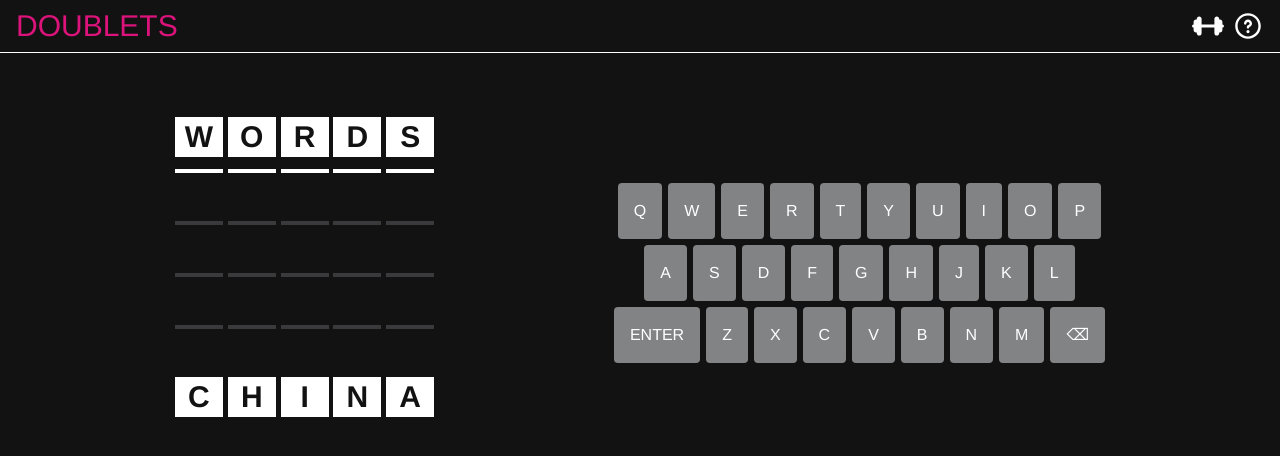
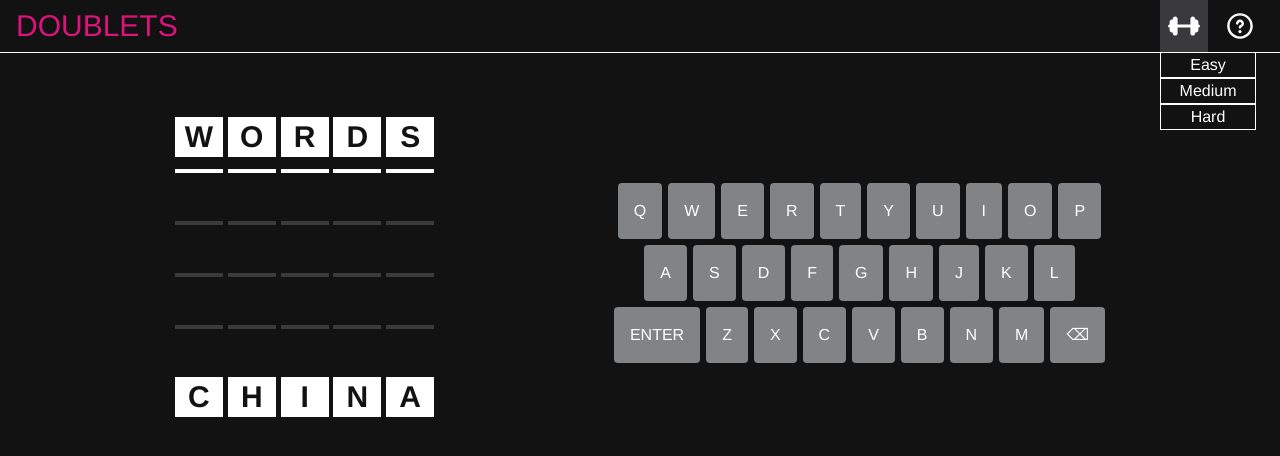
Before and after one commit to sam-jordan/doublets-game, a React (Vite) app: page / in a window 1280 px wide. Both pictures are taken after a click on the button 1208 px from the left and 26 px from the top of the page. Shown: the top 456 px of the page. Built offline with nearby package versions, Linux system fonts and the light colour scheme.

Commit message:
Add a Header component, add back ability to set difficulty

```diff
--- a/src/components/app.tsx
+++ b/src/components/app.tsx
@@ -8,6 +8,7 @@ import { Difficulties, WordTypes, type Guess } from '../logic/types';
 import Popup from './popup';
 import Word from './word';
 import Keyboard from './keyboard';
+import Header from './header';
 
 export default function App() {
     const [guesses, setGuesses] = useState<Guess[]>(emptyGuesses(4));
@@ -153,22 +154,22 @@ export default function App() {
         }
     }
 
-    // function handleDifficulty(nextDifficulty: Difficulties) {
-    //     if (nextDifficulty === difficulty) {
-    //         return;
-    //     }
+    function handleDifficulty(nextDifficulty: Difficulties) {
+        if (nextDifficulty === difficulty) {
+            return;
+        }
 
-    //     const guessesLength =
-    //         nextDifficulty === Difficulties.EASY
-    //             ? 4
-    //             : nextDifficulty === Difficulties.MEDIUM
-    //               ? 5
-    //               : 6;
+        const guessesLength =
+            nextDifficulty === Difficulties.EASY
+                ? 4
+                : nextDifficulty === Difficulties.MEDIUM
+                  ? 5
+                  : 6;
 
-    //     setDifficulty(nextDifficulty);
-    //     setCurrentGuess(0);
-    //     setGuesses(emptyGuesses(guessesLength));
-    // }
+        setDifficulty(nextDifficulty);
+        setCurrentGuess(0);
+        setGuesses(emptyGuesses(guessesLength));
+    }
 
     async function handleSubmit() {
         const result = await validateSolution(guesses, puzzle);
@@ -186,33 +187,7 @@ export default function App() {
 
     return (
         <div className='font-(family-name:--use-font-family) w-screen h-screen'>
-            <header className='flex justify-between border-b-1 px-4 py-2'>
-                <h1 className='text-3xl text-correct'>DOUBLETS</h1>
-                <div className='flex justify-between gap-x-2'>
-                    <button className='w-8'>
-                        <svg
-                            xmlns='http://www.w3.org/2000/svg'
-                            viewBox='0 0 640 640'
-                        >
-                            <path
-                                fill='rgb(255, 255, 255)'
-                                d='M96 176C96 149.5 117.5 128 144 128C170.5 128 192 149.5 192 176L192 288L448 288L448 176C448 149.5 469.5 128 496 128C522.5 128 544 149.5 544 176L544 192L560 192C586.5 192 608 213.5 608 240L608 288C625.7 288 640 302.3 640 320C640 337.7 625.7 352 608 352L608 400C608 426.5 586.5 448 560 448L544 448L544 464C544 490.5 522.5 512 496 512C469.5 512 448 490.5 448 464L448 352L192 352L192 464C192 490.5 170.5 512 144 512C117.5 512 96 490.5 96 464L96 448L80 448C53.5 448 32 426.5 32 400L32 352C14.3 352 0 337.7 0 320C0 302.3 14.3 288 32 288L32 240C32 213.5 53.5 192 80 192L96 192L96 176z'
-                            />
-                        </svg>
-                    </button>
-                    <button className='w-8'>
-                        <svg
-                            xmlns='http://www.w3.org/2000/svg'
-                            viewBox='0 0 640 640'
-                        >
-                            <path
-                                fill='rgb(255, 255, 255)'
-                                d='M528 320C528 205.1 434.9 112 320 112C205.1 112 112 205.1 112 320C112 434.9 205.1 528 320 528C434.9 528 528 434.9 528 320zM64 320C64 178.6 178.6 64 320 64C461.4 64 576 178.6 576 320C576 461.4 461.4 576 320 576C178.6 576 64 461.4 64 320zM320 240C302.3 240 288 254.3 288 272C288 285.3 277.3 296 264 296C250.7 296 240 285.3 240 272C240 227.8 275.8 192 320 192C364.2 192 400 227.8 400 272C400 319.2 364 339.2 344 346.5L344 350.3C344 363.6 333.3 374.3 320 374.3C306.7 374.3 296 363.6 296 350.3L296 342.2C296 321.7 310.8 307 326.1 302C332.5 299.9 339.3 296.5 344.3 291.7C348.6 287.5 352 281.7 352 272.1C352 254.4 337.7 240.1 320 240.1zM288 432C288 414.3 302.3 400 320 400C337.7 400 352 414.3 352 432C352 449.7 337.7 464 320 464C302.3 464 288 449.7 288 432z'
-                            />
-                        </svg>
-                    </button>
-                </div>
-            </header>
+            <Header handleDifficulty={handleDifficulty}/>
             <Popup popup={popup} />
             <div className='flex justify-evenly items-center mt-16'>
                 <div>
--- /dev/null
+++ b/src/components/header.tsx
@@ -0,0 +1,51 @@
+import { useState } from "react"
+import { Difficulties } from "../logic/types";
+
+export default function Header(props: { handleDifficulty: (nextDifficulty: Difficulties) => void }) {
+    const [showDifficulties, setShowDifficulties] = useState<boolean>();
+
+    return <header className='flex justify-between border-b-1 px-4'>
+        <h1 className='text-3xl text-correct py-2'>DOUBLETS</h1>
+        <div className='flex justify-between gap-x-2'>
+            <button className={'w-12 p-2 ' + (showDifficulties ? 'bg-inactive-border' : 'hover:bg-inactive-border')} onClick={() => setShowDifficulties(!showDifficulties)}>
+                <svg
+                    xmlns='http://www.w3.org/2000/svg'
+                    viewBox='0 0 640 640'
+                >
+                    <path
+                        fill='rgb(255, 255, 255)'
+                        d='M96 176C96 149.5 117.5 128 144 128C170.5 128 192 149.5 192 176L192 288L448 288L448 176C448 149.5 469.5 128 496 128C522.5 128 544 149.5 544 176L544 192L560 192C586.5 192 608 213.5 608 240L608 288C625.7 288 640 302.3 640 320C640 337.7 625.7 352 608 352L608 400C608 426.5 586.5 448 560 448L544 448L544 464C544 490.5 522.5 512 496 512C469.5 512 448 490.5 448 464L448 352L192 352L192 464C192 490.5 170.5 512 144 512C117.5 512 96 490.5 96 464L96 448L80 448C53.5 448 32 426.5 32 400L32 352C14.3 352 0 337.7 0 320C0 302.3 14.3 288 32 288L32 240C32 213.5 53.5 192 80 192L96 192L96 176z'
+                    />
+                </svg>
+            </button>
+            {showDifficulties ? <ul className="absolute top-13">
+                <li>
+                    <button className='border border-white w-24 cursor-pointer p-y-1 hover:bg-inactive-border' onClick={() => props.handleDifficulty(Difficulties.EASY)}>
+                        Easy
+                    </button>
+                </li>
+                <li>
+                    <button className='border border-white w-24 cursor-pointer p-y-1 hover:bg-inactive-border' onClick={() => props.handleDifficulty(Difficulties.MEDIUM)}>
+                        Medium
+                    </button>
+                </li>
+                <li>
+                    <button className='border border-white w-24 cursor-pointer p-y-1 hover:bg-inactive-border' onClick={() => props.handleDifficulty(Difficulties.HARD)}>
+                        Hard
+                    </button>
+                </li>
+            </ul> : null}
+            <button className='w-12 p-2 hover:bg-inactive-border'>
+                <svg
+                    xmlns='http://www.w3.org/2000/svg'
+                    viewBox='0 0 640 640'
+                >
+                    <path
+                        fill='rgb(255, 255, 255)'
+                        d='M528 320C528 205.1 434.9 112 320 112C205.1 112 112 205.1 112 320C112 434.9 205.1 528 320 528C434.9 528 528 434.9 528 320zM64 320C64 178.6 178.6 64 320 64C461.4 64 576 178.6 576 320C576 461.4 461.4 576 320 576C178.6 576 64 461.4 64 320zM320 240C302.3 240 288 254.3 288 272C288 285.3 277.3 296 264 296C250.7 296 240 285.3 240 272C240 227.8 275.8 192 320 192C364.2 192 400 227.8 400 272C400 319.2 364 339.2 344 346.5L344 350.3C344 363.6 333.3 374.3 320 374.3C306.7 374.3 296 363.6 296 350.3L296 342.2C296 321.7 310.8 307 326.1 302C332.5 299.9 339.3 296.5 344.3 291.7C348.6 287.5 352 281.7 352 272.1C352 254.4 337.7 240.1 320 240.1zM288 432C288 414.3 302.3 400 320 400C337.7 400 352 414.3 352 432C352 449.7 337.7 464 320 464C302.3 464 288 449.7 288 432z'
+                    />
+                </svg>
+            </button>
+        </div>
+    </header>
+}
```
